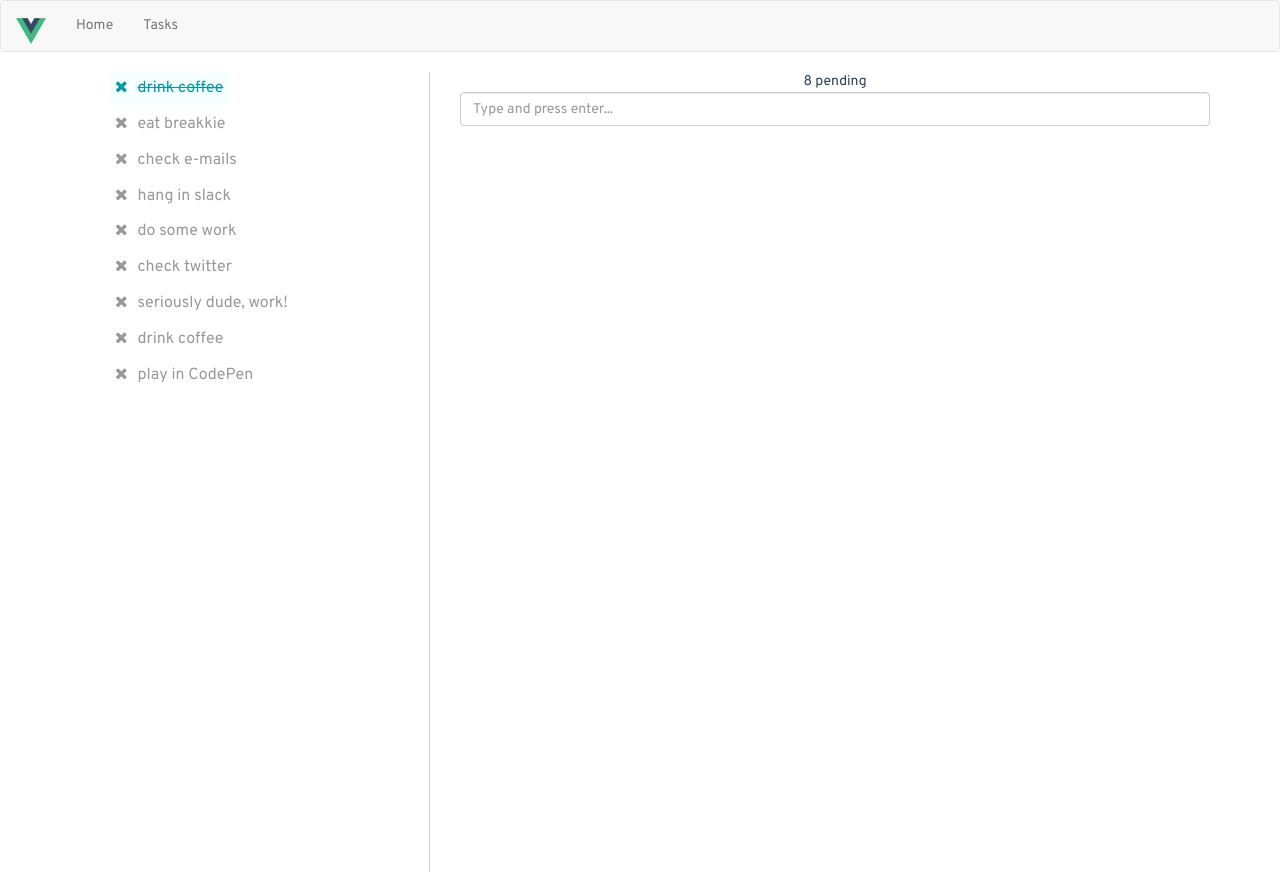
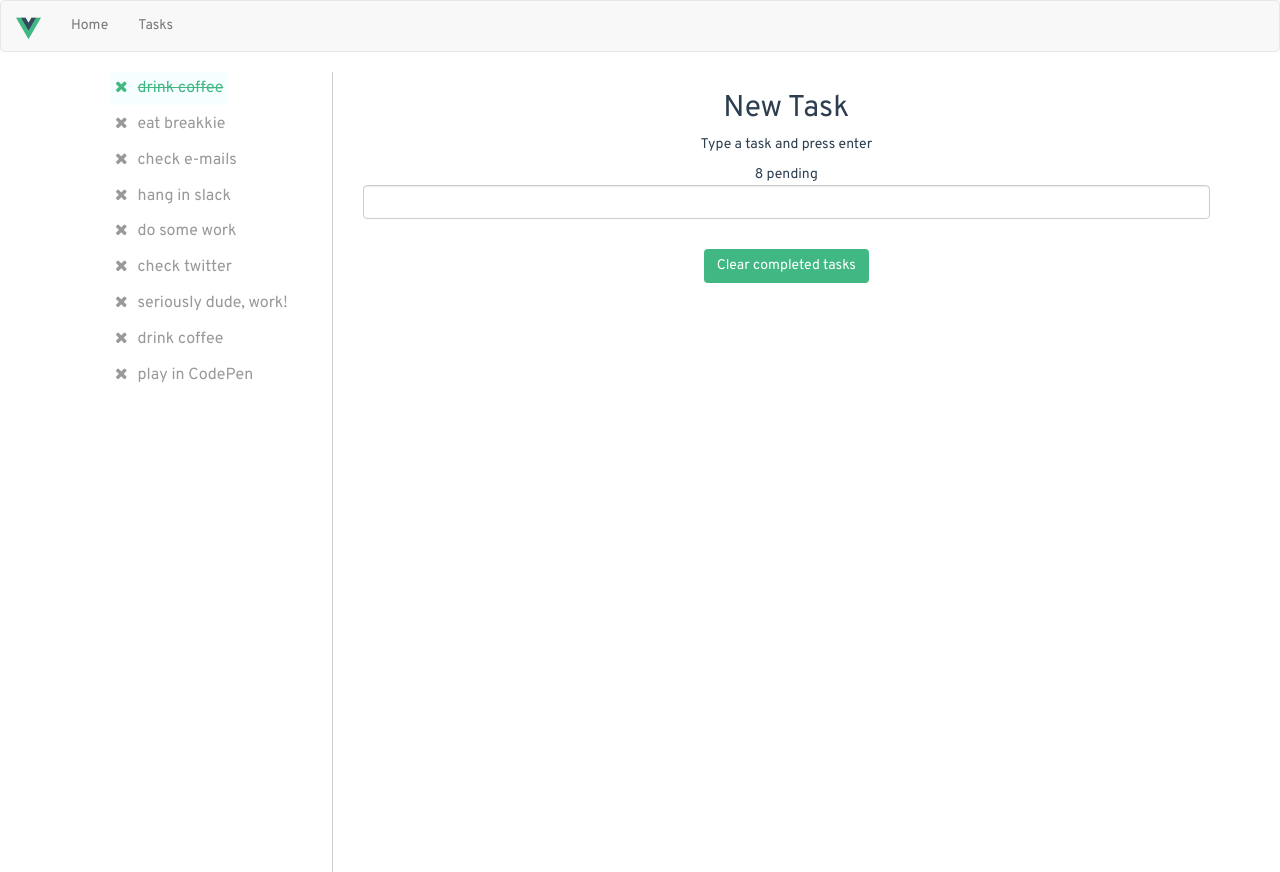
Before and after one commit to cinthyasm/vuejs-example, a Vue app: page /#/todo-list in a window 1280 px wide. Built offline with nearby package versions, Linux system fonts and the light colour scheme; a web font is replaced by a local one.

Commit message:
todo list

```diff
--- a/src/components/Header.vue
+++ b/src/components/Header.vue
@@ -27,6 +27,6 @@ export default {
 
 <style>
     img {
-        width: 30px;
+        width: 25px;
     }
 </style>
--- a/src/components/TodoList.vue
+++ b/src/components/TodoList.vue
@@ -2,7 +2,7 @@
   <div class="todo-list">
     <div class="container">
       <div class="row">
-          <div class="col-md-4">
+          <div class="col-md-3">
             <div class="todos__block">
                 <ul class="todos__list">
                     <li class="todos__item" v-for="(todo,index) in todos" :class="{ 'todos__completed': todo.completed }" @click="todo.completed = !todo.completed" transition="fade">
@@ -12,9 +12,12 @@
                 </ul>
             </div>
           </div>
-          <div class="col-md-8">
+          <div class="col-md-9">
+              <h2>New Task</h2>
+              <p>Type a task and press enter</p>
             <span v-show="itemsTodo.length">{{ itemsTodo.length }} pending</span>
-            <input class="form-control" type="text" @keyup.enter="addTodo" v-model="newTodo" placeholder="Type and press enter..."/>
+            <input class="form-control" type="text" @keyup.enter="addTodo" v-model="newTodo"/>
+            <button class="btn todos__clear" @click.prevent="clearCompleted" v-show="itemsDone.length">Clear completed tasks</button>
           </div>
       </div>
     </div>
@@ -105,7 +108,7 @@ export default {
 }
 .todos__item:hover {
   cursor: pointer;
-  color: #666;
+  color: #354C5F;
 }
 .todos__delete {
  margin-right: 10px;
@@ -116,14 +119,18 @@ export default {
 .todos__completed {
   background: #f6feff;
   text-decoration: line-through;
-  color: #09a;
+  color: #41B883;
 }
 .todos__completed:hover {
   color: #008290;
 }
 .todos__clear {
-  font-size: 0.8rem;
-  color: #09a;
+    margin-top: 30px;
+    color: #fff;
+    background-color: #41B883;
+}
+.todos__clear:hover {
+    color: #fff;
 }
 .todos__empty {
   font-size: 0.9rem;
```
